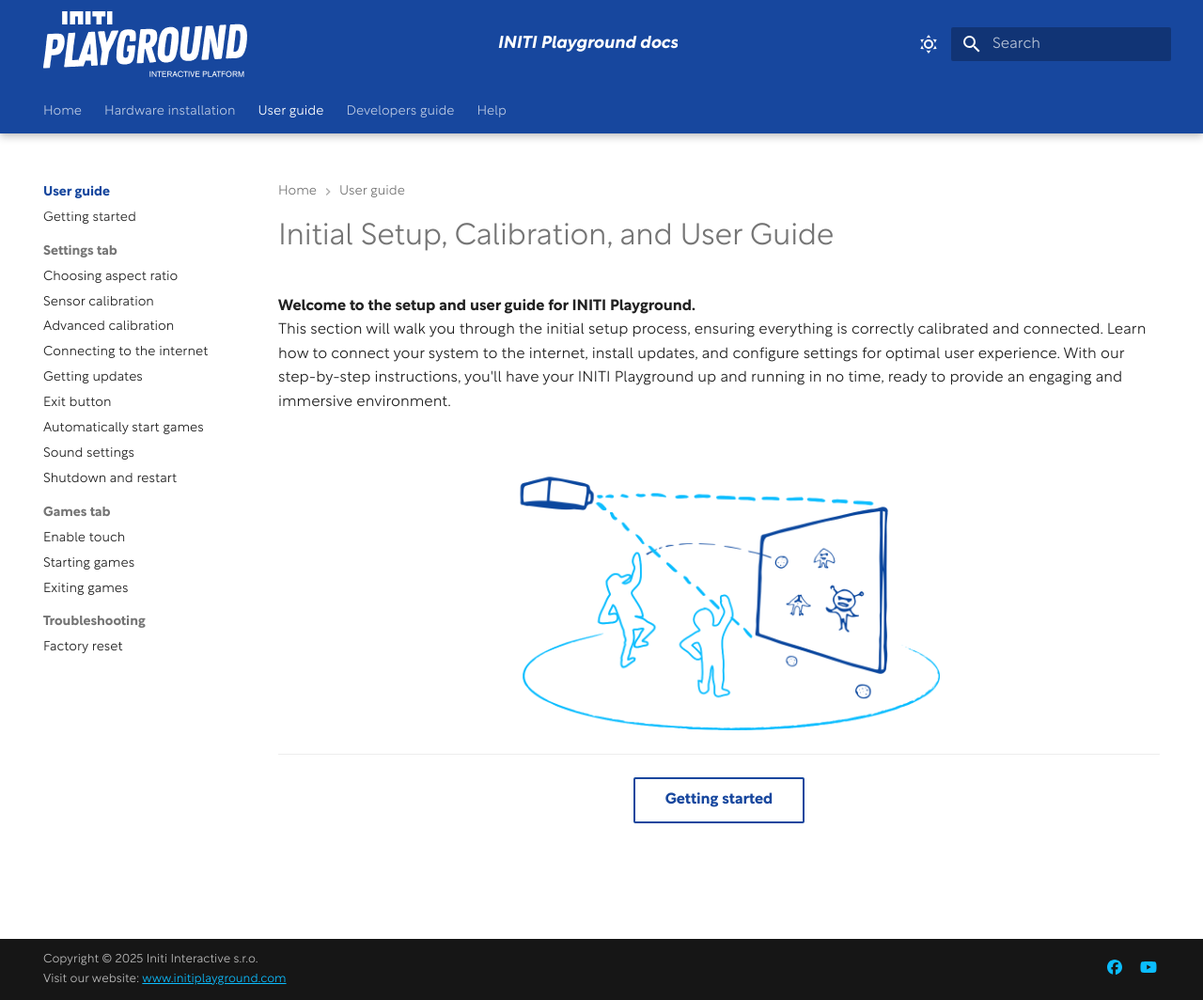
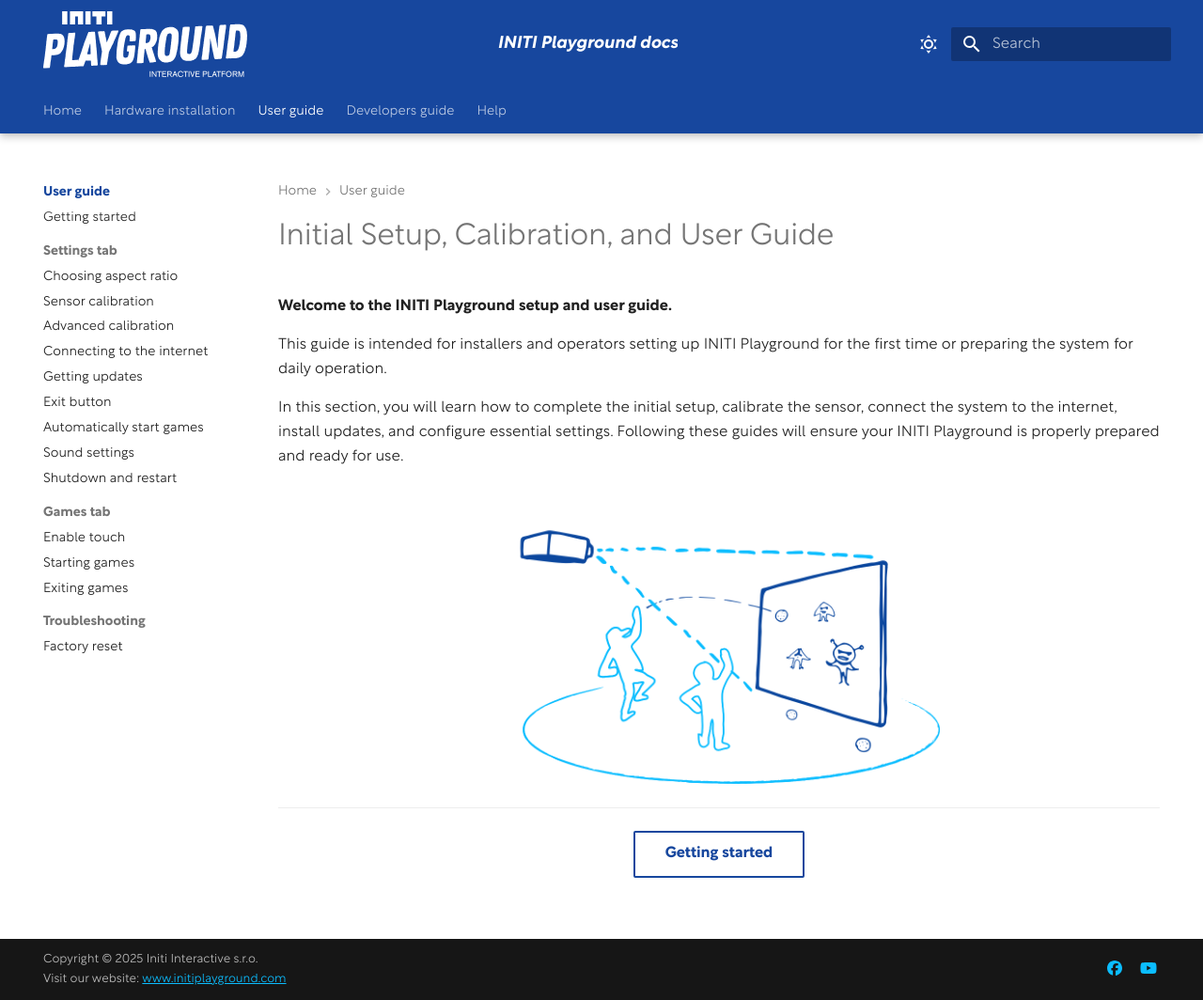
Before and after one commit to INITI-Playground/initi-playground-docs, an MkDocs documentation site: the page built from docs/setup/index.md, in a window 1280 px wide and 1064 px high. Shown: the whole window at 94% size. Built offline with MkDocs 1.6.1 and Material for MkDocs 9.7.7, drawn with Linux system fonts in a browser that asks for light colours.

Commit message:
refine user guide introduction for clarity and structure. Improved welcome message and detailed setup instructions.

```diff
--- a/docs/setup/index.md
+++ b/docs/setup/index.md
@@ -4,12 +4,16 @@
 Date:    July 19, 2024
 blank-value:
 
-#Initial Setup, Calibration, and User Guide
+# Initial Setup, Calibration, and User Guide
 
-**Welcome to the setup and user guide for INITI Playground.** <br />
-This section will walk you through the initial setup process, ensuring everything is correctly calibrated and connected. Learn how to connect your system to the internet, install updates, and configure settings for optimal user experience. With our step-by-step instructions, you'll have your INITI Playground up and running in no time, ready to provide an engaging and immersive environment.
+**Welcome to the INITI Playground setup and user guide.**
+
+This guide is intended for installers and operators setting up INITI Playground for the first time or preparing the system for daily operation.
+
+In this section, you will learn how to complete the initial setup, calibrate the sensor, connect the system to the internet, install updates, and configure essential settings. Following these guides will ensure your INITI Playground is properly prepared and ready for use.
 
 ![INITI Playground](assets/index-illustration.png "INITI Playground"){: .center style='width: 50%'}
+
 
 ----
 
```
